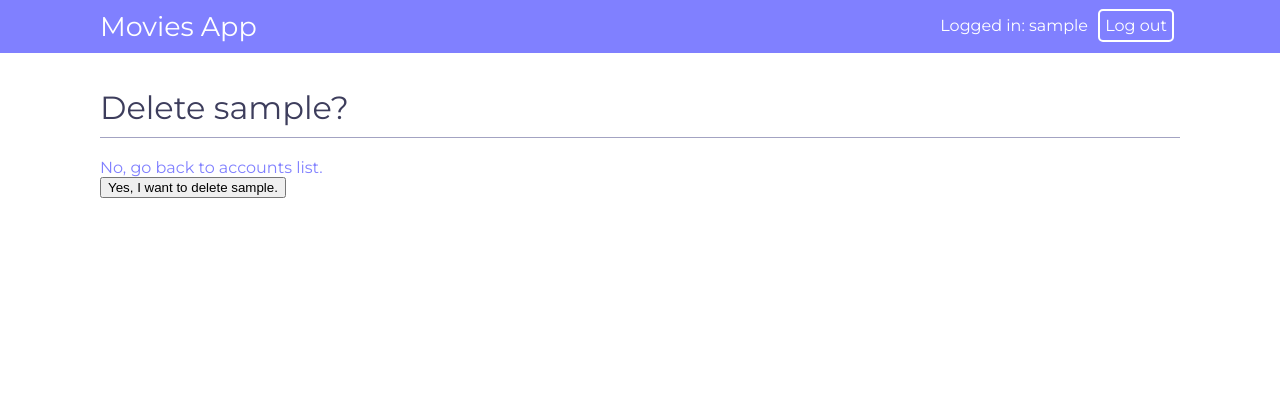
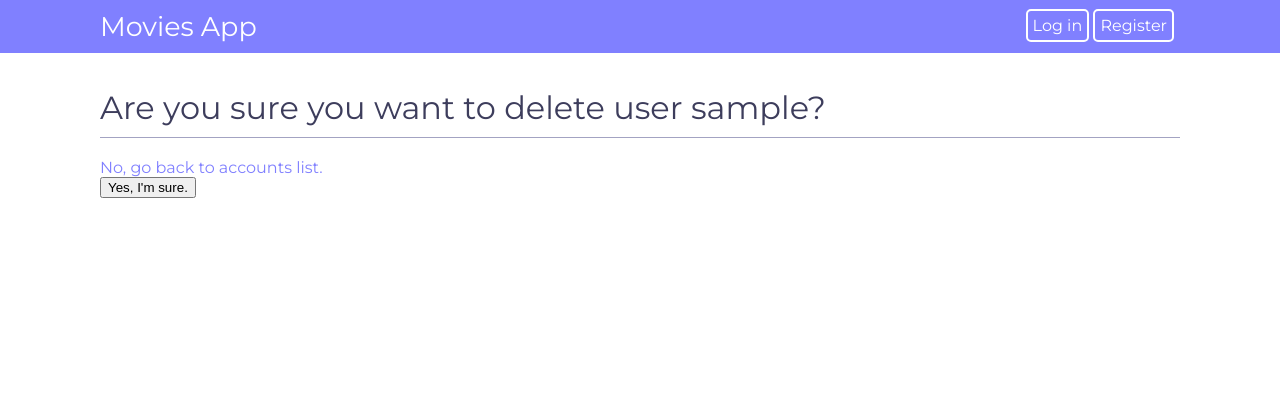
Before and after one commit to elzbietamal95/movies_app, a Django app: a page that uses accounts/templates/base.html in a window 1280 px wide. Shown: the top 420 px of the page. Run offline with Django 3.2, Linux system fonts and the light colour scheme; tables that the repository leaves empty hold one stand-in row (values such as "Sample post").

Commit message:
Login and Signup view modified. User-delete view improved

```diff
--- a/accounts/models.py
+++ b/accounts/models.py
@@ -1,8 +1,9 @@
 from django.db import models
 from django.contrib.auth.models import AbstractUser
 
+
 class User(AbstractUser):
-    #is_admin = models.BooleanField('admin status', default=False)
+    # is_admin = models.BooleanField('admin status', default=False)
     USERNAME_FIELD = 'email'
     email = models.EmailField('email address', unique=True)
     REQUIRED_FIELDS = []
--- a/accounts/static/css/base.css
+++ b/accounts/static/css/base.css
@@ -156,7 +156,7 @@ footer {
     text-align: center;
 }
 
-#alert {
+.alert {
     color: #ff1a1a;
     font-weight: bold;
     font-size: 14px;
--- a/accounts/templates/accounts/login.html
+++ b/accounts/templates/accounts/login.html
@@ -3,7 +3,7 @@
 {% block title %}Login{% endblock %}
 
 {% block content %}
-    {% if user.is_authenticated %}
+    {% if request.user.is_authenticated %}
         <h2>You are logged in as {{ user.username }}!</h2>
         <p>Do you want to <a href="{% url 'accounts:logout' %}">log out</a>?</p>
     {% else %}
@@ -13,9 +13,6 @@
             <form action="{% url 'accounts:login' %}" method="post">
                 {{ form.as_p }}
                 {% csrf_token %}
-                {% if form.is_valid %}
-                    <span id="alert">Invalid credentials. Try again.</span>
-                {% endif %}
                 <input type="hidden" name="next" value="{{ next }}" />
                 <p><input type="submit" value="Log in"></p>
             </form>
--- a/accounts/templates/accounts/user_delete.html
+++ b/accounts/templates/accounts/user_delete.html
@@ -1,12 +1,12 @@
 {% extends "base.html" %}
 
-{% block title %}Delete {{ user.username }}{% endblock %}
+{% block title %}Delete {{ user_to_delete.username }}{% endblock %}
 
 {% block content %}
-    <h1>Delete {{ user.username }}?</h1>
+    <h1>Are you sure you want to delete user {{ user_to_delete.username }}?</h1>
     <a href="{% url 'accounts:user-list' %}">No, go back to accounts list.</a>
-    <form action="{% url 'accounts:user-delete' user.username %}" method="post">
+    <form action="{% url 'accounts:user-delete' user_to_delete.username %}" method="post">
         {% csrf_token %}
-        <button type="submit" >Yes, I want to delete {{ user.username }}.</button>
+        <button type="submit" >Yes, I'm sure.</button>
     </form>
 {% endblock %}
--- a/accounts/templates/accounts/user_list.html
+++ b/accounts/templates/accounts/user_list.html
@@ -1,6 +1,9 @@
 {% extends "base.html" %}
 
+{% block title %} Users list {% endblock %}
+
 {% block content %}
+    <h1>Users list</h1>
     <ul>
         {% for user in users %}
             <li>
--- a/accounts/templates/base.html
+++ b/accounts/templates/base.html
@@ -10,7 +10,7 @@
     <header>
         <span class="logo">Movies App</span>
         <span class="action">
-            {% if user.is_authenticated %}
+            {% if request.user.is_authenticated %}
             <span class="logged">Logged in: {{ user.username }}</span>
                 <a href="{% url 'accounts:logout' %}">Log out</a>
             {% else %}
--- a/accounts/views.py
+++ b/accounts/views.py
@@ -1,64 +1,68 @@
 from django.shortcuts import render, redirect, get_object_or_404
 from django.http import HttpResponse
-from django.contrib.auth import authenticate, login, logout, get_user_model
+from accounts.models import User
+from django.contrib.auth import authenticate, login, logout
 from accounts.forms import LoginForm, RegistrationForm
 from django.contrib.auth.decorators import login_required, user_passes_test
+from django.contrib import messages
 
-User = get_user_model()
 
 def user_login(request):
     if request.method == 'POST':
-        form = LoginForm(request.POST)
+        form = LoginForm(data=request.POST)
         if form.is_valid():
-            clean = form.cleaned_data
-            user = authenticate(email=clean['email'], password=clean['password'])
+            username = form.cleaned_data.get('username')
+            password = form.cleaned_data.get('password')
+            user = authenticate(username=username, password=password)
+            # user = form.get_user()
             if user is not None:
                 if user.is_active:
                     login(request, user)
-                    return render(request, 'accounts/panel.html', {'form': form})
-                else:
-                    print('Account is locked.')
-            else:
-                print('Invalid credentials.')
+                    return redirect('accounts:panel')
     else:
         form = LoginForm()
     return render(request, 'accounts/login.html', {'form': form})
 
+
 def user_logout(request):
     logout(request)
     return render(request, 'accounts/logout.html')
+
 
 def user_signup(request):
     if request.method == 'POST':
         form = RegistrationForm(request.POST)
         if form.is_valid():
             form.save()
-            email = form.cleaned_data.get('email')
-            password = form.cleaned_data.get('password1')
             return render(request, 'accounts/registration_done.html', {'form': form})
     else:
         form = RegistrationForm()
     return render(request, 'accounts/signup.html', {'form': form})
 
-@login_required
+
+@login_required(login_url="/accounts/login/")
 def user_panel(request):
     return render(request, 'accounts/panel.html')
 
+
 def is_superuser(user):
     return user.is_superuser
+
 
 @user_passes_test(is_superuser)
 def user_list_view(request):
     users = User.objects.exclude(id=request.user.id)
     return render(request, 'accounts/user_list.html', context={'users': users})
 
+
 def user_edit_view(request, username):
     return render(request, 'base.html')
 
+
 def user_delete_view(request, username):
-    user = get_object_or_404(User, username=username)
+    user_to_delete = get_object_or_404(User, username=username)
     if request.method == 'POST':
-        user.delete()
-        return redirect('user-list')
+        user_to_delete.delete()
+        return redirect('accounts:user-list')
     else:
-        return render(request, 'accounts/user_delete.html', context={'user': user})
+        return render(request, 'accounts/user_delete.html', context={'user_to_delete': user_to_delete})
--- a/movies_app/settings.py
+++ b/movies_app/settings.py
@@ -125,8 +125,8 @@ STATIC_ROOT = os.path.join(BASE_DIR, 'static')
 AUTH_USER_MODEL = 'accounts.User'
 
 AUTHENTICATION_BACKENDS = (
+    'accounts.authentication.EmailAuthBackend',
     'django.contrib.auth.backends.ModelBackend',
-    'accounts.authentication.EmailAuthBackend',
 )
 
 LOGIN_REDIRECT_URL = reverse_lazy('accounts:panel')
--- a/requirements.txt
+++ b/requirements.txt
@@ -1,2 +1,2 @@
-Django==2.2.7
-psycopg2
+Django==2.2.8
+psycopg2==2.8.4
```
Also changed, not shown: accounts/authentication.py (+3 -4 lines), accounts/forms.py (+6 -5 lines).
